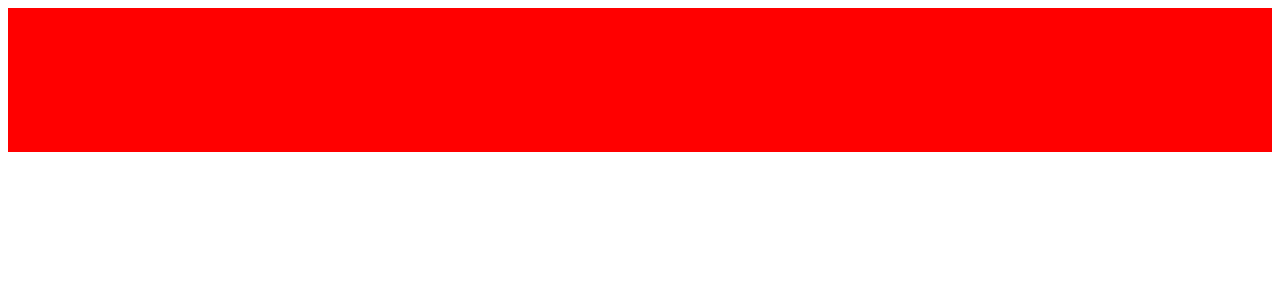
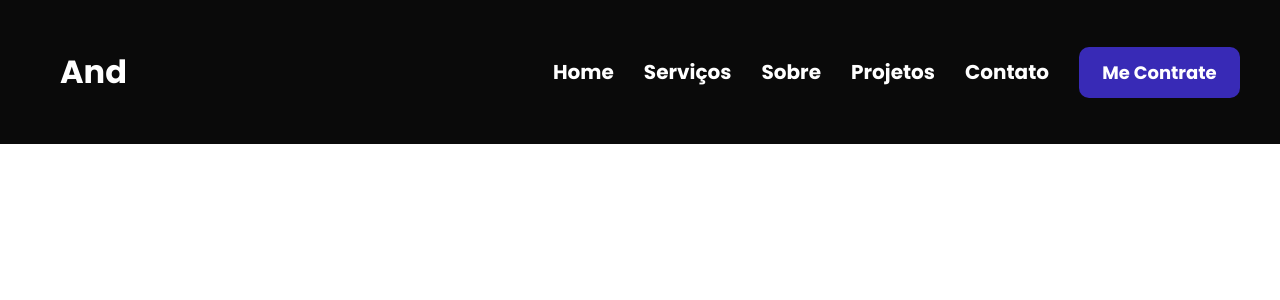
Before and after one commit to luvsscorpius/dev-and-portfolio-react, a React (Create React App) app in the folder frontend/: page / in a window 1280 px wide. Shown: the top 300 px of the page. Built offline with nearby package versions, Linux system fonts and the light colour scheme.

Commit message:
feat(header): developing header component

```diff
--- a/frontend/public/index.html
+++ b/frontend/public/index.html
@@ -24,6 +24,9 @@
       work correctly both with client-side routing and a non-root public URL.
       Learn how to configure a non-root public URL by running `npm run build`.
     -->
+    <link rel="preconnect" href="https://fonts.googleapis.com">
+    <link rel="preconnect" href="https://fonts.gstatic.com" crossorigin>
+    <link href="https://fonts.googleapis.com/css2?family=JetBrains+Mono:ital,wght@0,100..800;1,100..800&family=Poppins:ital,wght@0,100;0,200;0,300;0,400;0,500;0,600;0,700;0,800;0,900;1,100;1,200;1,300;1,400;1,500;1,600;1,700;1,800;1,900&display=swap" rel="stylesheet">
     <title>React App</title>
   </head>
   <body>
--- a/frontend/src/App.js
+++ b/frontend/src/App.js
@@ -1,10 +1,12 @@
 import React from 'react'
 import { Header } from './Components/Header/Header';
+import { GlobalStyle } from './Css/GlobalStyle';
 
 function App() {
   return (
     <>
     <Header/>
+    <GlobalStyle/>
     </>
   );
 }
--- a/frontend/src/Components/Header/Header.jsx
+++ b/frontend/src/Components/Header/Header.jsx
@@ -4,7 +4,18 @@
 export const Header = () => {
   return (
     <H.HeaderContainer>
+        <h1>And</h1>
 
+        <H.LinksContents>
+            <ul>
+                <li>Home</li>
+                <li>Serviços</li>
+                <li>Sobre</li>
+                <li>Projetos</li>
+                <li>Contato</li>
+                <button>Me Contrate</button>
+            </ul>
+        </H.LinksContents>
     </H.HeaderContainer>
   )
 }
--- a/frontend/src/Components/Header/Styles.jsx
+++ b/frontend/src/Components/Header/Styles.jsx
@@ -1,6 +1,67 @@
 import styled from 'styled-components'
 
 export const HeaderContainer = styled.header`
-    background-color: red;
+    background-color: #0A0A0A;
     height: 144px;
+    color: #fff;
+    display: flex;
+    justify-content: flex-start;
+    align-items: center;
+
+
+    h1 {
+        height: 90%;
+        display: flex;
+        align-items: center;
+        justify-content: center;
+        padding: 60px;
+        font-family: "Poppins", sans-serif;
+        font-weight: bold;
+    }
 `
+
+export const LinksContents = styled.div`
+    width: 100%;
+    display: flex;
+    justify-content: flex-end;
+    align-items: center;
+    height: 90%;
+
+    ul {
+        display: flex;
+        flex-direction: row;
+        width: 100%;
+        height: 73px;
+        justify-content: flex-end;
+        padding: 40px;
+        align-items: center;
+        gap: 30px;
+        list-style: none;
+        font-size: 20px;
+        font-family: "Poppins", sans-serif;
+        font-weight: bold;
+
+        li {
+            cursor: pointer;
+        }
+
+        li:hover {
+            cursor: pointer;
+            color: #382AB6;
+            transition: 0.3s ease;
+        }
+
+        button {
+            background-color: #382AB6;
+            color: #fff;
+            height: 51px;
+            width: 161px;
+            border: 0;
+            border-radius: 10px;
+            font-size: 18px;
+            font-family: "Poppins", sans-serif;
+            font-weight: bold;
+            cursor: pointer;
+        }
+    }
+`
--- /dev/null
+++ b/frontend/src/Css/GlobalStyle.jsx
@@ -0,0 +1,23 @@
+import {createGlobalStyle} from 'styled-components'
+
+export const GlobalStyle = createGlobalStyle`
+    html, body, #root {
+        height: 100%; /* Aplica a altura de 100% apenas nesses elementos */
+    }
+
+    * {
+        margin: 0;
+        padding: 0;
+        box-sizing: border-box;
+    }
+
+    @media (max-width: 768px) {
+     .toast-container {
+        .Toastify__toast {
+            width: 90%;
+            margin: 0 auto;
+            border-radius: 5px;
+            margin-top: 5px;
+        }
+    }
+`;
```
